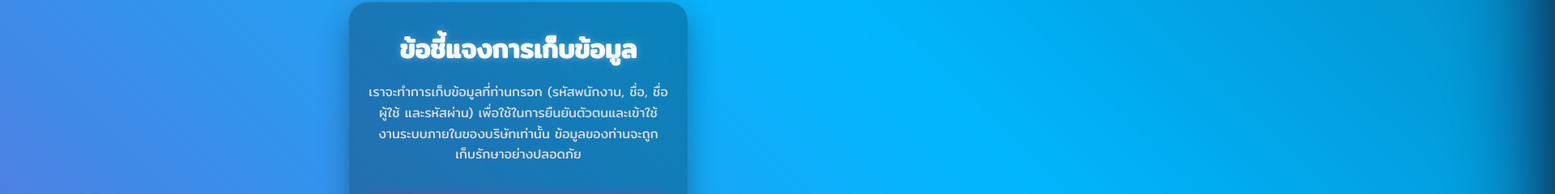
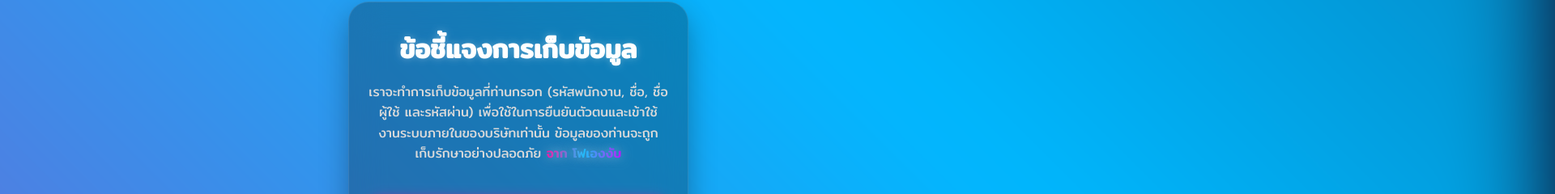
Before and after one commit to Nattapong-khe/employee-login-form, a plain HTML site: page index.html in a window 1280 px wide. Shown: the part 234-474 px from the top of the page at 81% size, 1920 px wide, since content can reach past the window. Drawn offline with nearby package versions, Linux system fonts and the light colour scheme.

Commit message:
Update index.html

```diff
--- a/index.html
+++ b/index.html
@@ -28,6 +28,10 @@
             box-sizing: border-box;
         }
 
+        html, body {
+            overscroll-behavior-y: contain;
+        }
+
         html {
             font-size: 16px;
         }
@@ -39,13 +43,13 @@
             align-items: center;
             justify-content: center;
             padding: 1rem;
-            /* overflow: hidden; <-- REMOVED THIS LINE TO FIX SCROLLING */
+            overflow-x: hidden;
             background-color: var(--dark-bg);
             color: var(--white);
         }
 
         .aurora-bg {
-            position: absolute;
+            position: fixed;
             top: -50%;
             left: -50%;
             width: 200%;
@@ -120,6 +124,22 @@
             line-height: 1.6;
             margin-bottom: 2rem;
         }
+
+        /* --- New Sparkle Text Style --- */
+        .sparkle-text {
+            font-weight: 500;
+            background: linear-gradient(90deg, var(--glow-pink), var(--glow-blue), var(--glow-purple));
+            -webkit-background-clip: text;
+            background-clip: text;
+            color: transparent;
+            animation: sparkle-glow 3s infinite ease-in-out;
+        }
+
+        @keyframes sparkle-glow {
+            0%, 100% { text-shadow: 0 0 8px rgba(255, 175, 204, 0.5); }
+            50% { text-shadow: 0 0 16px rgba(173, 216, 230, 0.8); }
+        }
+        /* ----------------------------- */
 
         .header {
             text-align: center;
@@ -325,7 +345,7 @@
                 <p>
                     เราจะทำการเก็บข้อมูลที่ท่านกรอก (รหัสพนักงาน, ชื่อ, ชื่อผู้ใช้ และรหัสผ่าน)
                     เพื่อใช้ในการยืนยันตัวตนและเข้าใช้งานระบบภายในของบริษัทเท่านั้น
-                    ข้อมูลของท่านจะถูกเก็บรักษาอย่างปลอดภัย
+                    ข้อมูลของท่านจะถูกเก็บรักษาอย่างปลอดภัย <span class="sparkle-text">จาก โฟเองงับ</span>
                 </p>
                 <button id="nextBtn" class="submit-btn">รับทราบและดำเนินการต่อ</button>
             </div>
```
